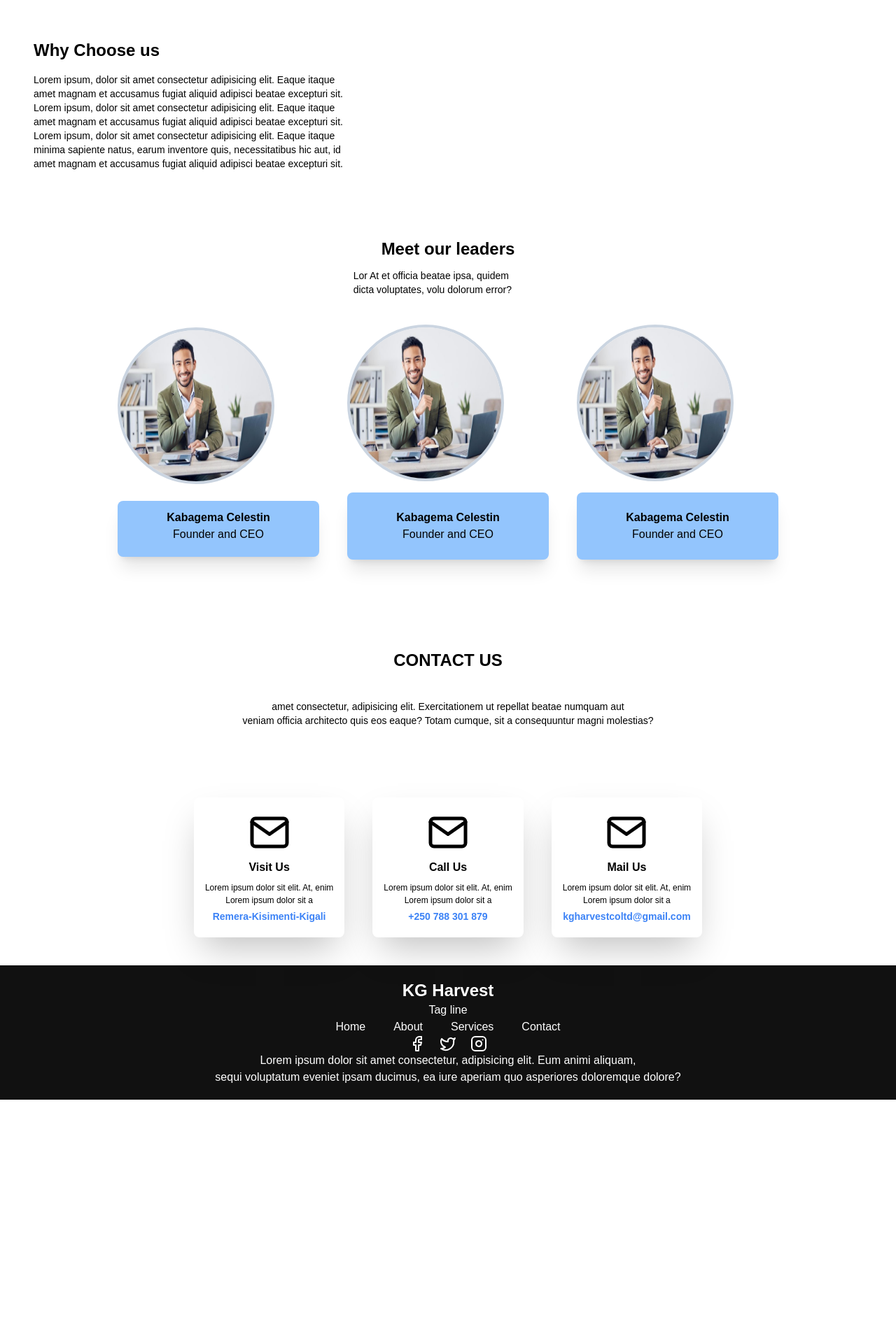
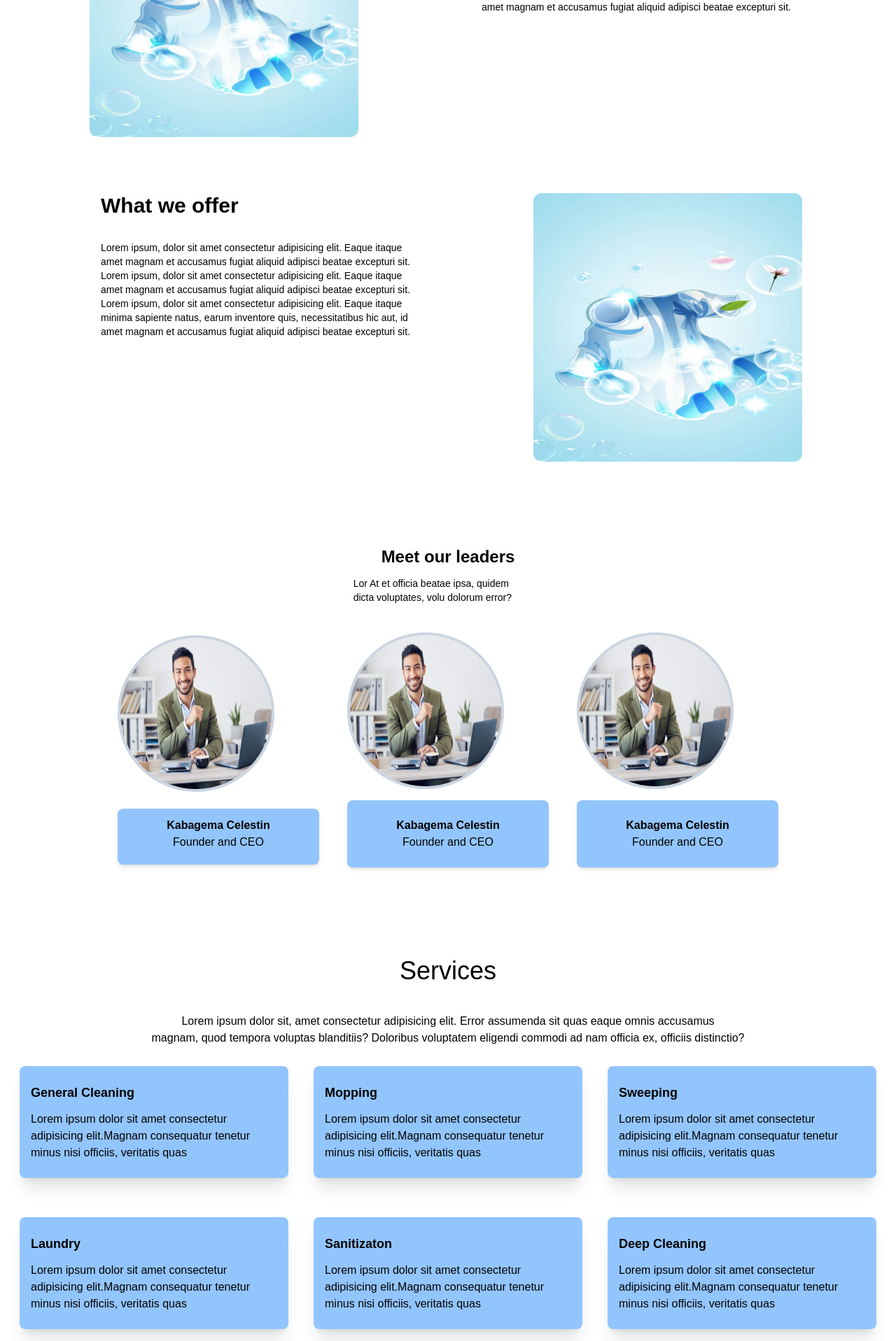
Before and after one commit to Daweed234/kg_harvest-gig, a React (Create React App) app: page / in a window 1280 px wide. Shown: the part 880-2797 px from the top of the page at 70% size. Before the commit the page ends 2452 px from the top, so only its background shows below. Built offline with nearby package versions, Linux system fonts and the light colour scheme.

Commit message:
changes made

```diff
--- a/src/Components/Home/Footer.jsx
+++ b/src/Components/Home/Footer.jsx
@@ -6,8 +6,8 @@ import { Instagram } from "lucide-react";
 const Footer = () => {
     return (
         <>
-            <div className=" bg-[#111] mt-10">
-                <div className="text-center justify-center px-5 py-5 text-[#fff]">
+            <div className=" bg-[#fff] shadow-xl  mt-10">
+                <div className="text-center justify-center px-5 py-5 text-[#000]">
                     <div>
                         <p className="text-2xl font-bold hover:text-[#cacaca]">KG Harvest</p>
                         <p className=" hover:text-[#cacaca]">Tag line</p>
--- a/src/Components/Navbar.jsx
+++ b/src/Components/Navbar.jsx
@@ -16,11 +16,11 @@ const Navbar = () => {
                 <p className="text-sm md:text-base hover:-translate-y-1 duration-300 font-medium hover:cursor-pointer">
                   Home
                 </p>
-                <p className="ml-8 text-sm md:text-base hover:-translate-y-1 duration-300 md:ml-12 font-medium hover:cursor-pointer">
-                  About
+                  <p className="ml-8 text-sm md:text-base hover:-translate-y-1 duration-300 md:ml-12 font-medium hover:cursor-pointer">
+                    About
                 </p>
                 <p className="ml-8 text-sm md:text-base hover:-translate-y-1 duration-300 md:ml-12 font-medium hover:cursor-pointer">
-                  Services
+                Services
                 </p>
             </div>
             <div className="flex flex-row gap-5">
--- a/src/Pages/Home.jsx
+++ b/src/Pages/Home.jsx
@@ -2,30 +2,28 @@ import React from "react";
 import { MoveRight } from "lucide-react";
 import { Link } from "react-router-dom";
 import Navbar from "../Components/Navbar";
-import Man from '../Img/Man.jpeg'
+import Man from "../Img/Man.jpeg";
 import Footer from "../Components/Home/Footer";
-import { FiMail } from 'react-icons/fi'
-import Bg from '../Img/Bg.jpeg'
-
+import { FiMail, FiPhone, FiMapPin } from "react-icons/fi";
+import Bg from "../Img/Bg.jpeg";
+import Water from "../Img/water.jpeg";
 
 const Home = () => {
     return (
         <>
             <Navbar />
             <div className="w-full">
-                {/* <img `src={Bg} alt="" /> */}
                 <div>
+                    {/* <img className=" absolute inset-0 z-0 " src={Bg} alt="" /> */}
                     <div className="flex flex-col ml-12 mt-16">
                         <p className="text-[64px] sm:text-[40px] font-medium">
                             Get Your Stuff <br />
                             Area Cleaned
                         </p>
                         <div className=" flex flex-row gap-2 mt-5">
-
                             <button className="px-5 py-3 bg-blue-500 hover:bg-blue-600 text-white rounded-lg hover:-translate-y-3 duration-300">
                                 Contact Us
                             </button>
-
 
                             <div className="hover:-translate-y-3 duration-300 flex flex-row">
                                 <button className="px-5 py-3 text-black rounded-lg ">
@@ -33,12 +31,9 @@ const Home = () => {
                                 </button>
                                 <MoveRight className="mt-3 w-6" />
                             </div>
-
                         </div>
                     </div>
-                <div>
-                    {/* <img src={Pic} alt="" /> */}
-                </div>
+                    <div>{/* <img src={Pic} alt="" /> */}</div>
                 </div>
                 <div className="flex flex-row items-center justify-center gap-52 bg-blue-500 h-36 mt-36">
                     <div className="flex flex-col items-center">
@@ -60,89 +55,121 @@ const Home = () => {
                 </div>
             </div>
 
-
-
             <div className="px-12 py-10">
                 {/* Left */}
 
-
-
-                    <div>
-                    {/* <img src={ } alt="" /> */}
-                    </div>
+                <div>{/* <img src={ } alt="" /> */}</div>
 
                 {/* Right */}
 
-                    <div >
-                        <p className="font-semibold text-2xl">Who We are</p>
-                        <p className="text-sm py-4">
-                        Lorem ipsum, dolor sit amet consectetur adipisicing elit. Eaque itaque <br />
-                        amet magnam et accusamus fugiat aliquid adipisci beatae excepturi sit.<br />
-                        Lorem ipsum, dolor sit amet consectetur adipisicing elit. Eaque itaque <br />
-                        amet magnam et accusamus fugiat aliquid adipisci beatae excepturi sit.<br />
-                        Lorem ipsum, dolor sit amet consectetur adipisicing elit. Eaque itaque <br />
-                        minima sapiente natus, earum inventore quis, necessitatibus hic aut, id <br />
-                        amet magnam et accusamus fugiat aliquid adipisci beatae excepturi sit.<br />
-                        </p>
-                    </div>
 
             </div>
 
 
 
-                <div className="px-12 py-10">
-                    {/* Left */}
-                    <div >
-                        <p className="font-semibold text-2xl">Why Choose us</p>
-                        <p className="text-sm py-4">
-                        Lorem ipsum, dolor sit amet consectetur adipisicing elit. Eaque itaque <br />
-                        amet magnam et accusamus fugiat aliquid adipisci beatae excepturi sit.<br />
-                        Lorem ipsum, dolor sit amet consectetur adipisicing elit. Eaque itaque <br />
-                        amet magnam et accusamus fugiat aliquid adipisci beatae excepturi sit.<br />
-                        Lorem ipsum, dolor sit amet consectetur adipisicing elit. Eaque itaque <br />
-                        minima sapiente natus, earum inventore quis, necessitatibus hic aut, id <br />
-                        amet magnam et accusamus fugiat aliquid adipisci beatae excepturi sit.<br />
+
+            <div className="flex gap-32">
+                <div>
+                    <img src={Water} className=" w-96 h-96 ml-32 rounded-xl" alt="" />
+                </div>
+                <div className="">
+                    <p className="font-semibold px-12 text-3xl">Who we are</p>
+                    <p className="text-sm py-8 px-12">
+                        Lorem ipsum, dolor sit amet consectetur adipisicing elit. Eaque
+                        itaque <br />
+                        amet magnam et accusamus fugiat aliquid adipisci beatae excepturi
+                        sit.
+                        <br />
+                        Lorem ipsum, dolor sit amet consectetur adipisicing elit. Eaque
+                        itaque <br />
+                        amet magnam et accusamus fugiat aliquid adipisci beatae excepturi
+                        sit.
+                        <br />
+                        Lorem ipsum, dolor sit amet consectetur adipisicing elit. Eaque
+                        itaque <br />
+                        minima sapiente natus, earum inventore quis, necessitatibus hic aut,
+                        id <br />
+                        amet magnam et accusamus fugiat aliquid adipisci beatae excepturi
+                        sit.
+                        <br />
                     </p>
                 </div>
-
-                    {/* Right */}
-
-                    <div>
-                    {/* <img src={ } alt="" /> */}
-                    </div>
-
             </div>
 
 
-            <div className='flex flex-col justify-center items-center mb-32'>
+
+            <div className="flex gap-32 ml-24 mt-20 mb-20">
+                <div className="">
+                    <p className="font-semibold px-12 text-3xl">What we offer</p>
+                    <p className="text-sm py-8 px-12">
+                        Lorem ipsum, dolor sit amet consectetur adipisicing elit. Eaque
+                        itaque <br />
+                        amet magnam et accusamus fugiat aliquid adipisci beatae excepturi
+                        sit.
+                        <br />
+                        Lorem ipsum, dolor sit amet consectetur adipisicing elit. Eaque
+                        itaque <br />
+                        amet magnam et accusamus fugiat aliquid adipisci beatae excepturi
+                        sit.
+                        <br />
+                        Lorem ipsum, dolor sit amet consectetur adipisicing elit. Eaque
+                        itaque <br />
+                        minima sapiente natus, earum inventore quis, necessitatibus hic
+                        aut, id <br />
+                        amet magnam et accusamus fugiat aliquid adipisci beatae excepturi
+                        sit.
+                        <br />
+                    </p>
+                </div>
+                <div>
+                    <img src={Water} className=" w-96 h-96 rounded-xl" alt="" />
+                </div>
+            </div>
+
+            <div className="flex flex-col justify-center items-center mb-32">
                 <div>
                     <div>
-                            <p className='font-semibold text-2xl mb-3 mt-10 px-10'>Meet our leaders</p>
-                            <p className="text-sm mb-10">Lor At et officia beatae ipsa, quidem <br />
-                                dicta voluptates, volu dolorum error?</p>
-
+                        <p className="font-semibold text-2xl mb-3 mt-10 px-10">
+                            Meet our leaders
+                        </p>
+                        <p className="text-sm mb-10">
+                            Lor At et officia beatae ipsa, quidem <br />
+                            dicta voluptates, volu dolorum error?
+                        </p>
                     </div>
                 </div>
                 <div className="flex gap-10">
                     <div className="grid gap-4 items-center">
-                        <img className='w-56 h-56 border-slate-300 border-4 rounded-full' src={Man} alt="" />
-                            <div className='text-center w-72 h-20 rounded-lg bg-blue-300 shadow-xl'>
-                                <p className='font-bold text-base mt-3'>Kabagema Celestin</p>
+                        <img
+                            className="w-56 h-56 border-slate-300 border-4 rounded-full"
+                            src={Man}
+                            alt=""
+                        />
+                        <div className="text-center w-72 h-20 rounded-lg bg-blue-300 shadow-md hover:shadow-2xl duration-300">
+                            <p className="font-bold text-base mt-3">Kabagema Celestin</p>
 
                             <p>Founder and CEO</p>
                         </div>
                     </div>
                     <div className="grid gap-4 items-center">
-                        <img className='w-56 h-56 border-slate-300 border-4 rounded-full' src={Man} alt="" />
-                            <div className='text-center w-72 px-4 py-6 rounded-lg bg-blue-300 shadow-xl'>
-                                <p className='font-bold text-base'>Kabagema Celestin</p>
+                        <img
+                            className="w-56 h-56 border-slate-300 border-4 rounded-full"
+                            src={Man}
+                            alt=""
+                        />
+                        <div className="text-center w-72 px-4 py-6 rounded-lg shadow-md hover:shadow-2xl duration-300 bg-blue-300">
+                            <p className="font-bold text-base">Kabagema Celestin</p>
                             <p>Founder and CEO</p>
                         </div>
                     </div>
                     <div className="grid gap-4 items-center">
-                        <img className='w-56 h-56 border-slate-300 border-4 rounded-full' src={Man} alt="" />
-                            <div className='text-center w-72 px-4 py-6 rounded-lg bg-blue-300 shadow-xl'>
-                                <p className='font-bold text-base'>Kabagema Celestin</p>
+                        <img
+                            className="w-56 h-56 border-slate-300 border-4 rounded-full"
+                            src={Man}
+                            alt=""
+                        />
+                        <div className="text-center w-72 px-4 py-6 rounded-lg bg-blue-300 shadow-md hover:shadow-2xl duration-300">
+                            <p className="font-bold text-base">Kabagema Celestin</p>
                             <p>Founder and CEO</p>
                         </div>
                     </div>
@@ -153,46 +180,124 @@ const Home = () => {
             </div>
 
 
-
-
-                <div className='text-center items-center justify-center mt-32 mb-20'>
-      <p className='text-2xl font-bold'>CONTACT US</p>
-      <p className='text-sm mt-10'> amet consectetur, adipisicing elit. Exercitationem ut repellat beatae numquam aut <br /> veniam officia architecto quis eos eaque? Totam cumque, sit a consequuntur magni molestias? </p>
+            <div>
+                <div>
+                    <p className='text-4xl flex text-center justify-center items-center mb-10 mt-24'>Services</p>
+                    <p className='text-center'>Lorem ipsum dolor sit, amet consectetur adipisicing elit. Error assumenda sit quas eaque omnis accusamus <br />
+                        magnam, quod tempora voluptas blanditiis? Doloribus voluptatem eligendi commodi ad nam officia ex, officiis distinctio?</p>
                 </div>
-      <div className='flex justify-center items-center gap-10 mt-12'>
-
-      <div className='flex flex-col items-center justify-center px-4 py-5 rounded-lg mt-5 shadow-2xl'>
-          <FiMail className=' text-6xl'/>
-          <p className='font-bold mt-2'>Visit Us</p>
-          <p className='text-[12px] mt-2 mb-1 text-center'>
-          Lorem ipsum dolor sit elit. At, enim <br />Lorem ipsum dolor sit a <br />
-          </p>
-          <p className='text-sm font-semibold text-blue-500'>Remera-Kisimenti-Kigali</p>
+                <div className="flex flex-col">
+                    <div className='flex flex-row gap-9 m-7'>
+                        <div className=' w-full px-4 py-6 rounded-lg bg-blue-300 shadow-xl'>
+                            <p className='font-bold text-lg mb-3'>General Cleaning</p>
+                            <p>Lorem ipsum dolor sit amet consectetur adipisicing elit.Magnam consequatur tenetur minus nisi officiis, veritatis quas </p>
                         </div>
-        <div className='flex flex-col items-center justify-center px-4 py-5 rounded-lg mt-5 shadow-2xl'>
-          <FiMail className=' text-6xl'/>
-          <p className='font-bold mt-2'>Call Us</p>
-          <p className='text-[12px] mt-2 mb-1 text-center'>
-          Lorem ipsum dolor sit elit. At, enim <br />Lorem ipsum dolor sit a <br />
-          </p>
-          <p className='text-sm font-semibold text-blue-500'>+250 788 301 879</p>
+                        <div className=' w-full px-4 py-6 rounded-lg bg-blue-300 shadow-xl'>
+                            <p className='font-bold text-lg mb-3'>Mopping</p>
+                            <p>Lorem ipsum dolor sit amet consectetur adipisicing elit.Magnam consequatur tenetur minus nisi officiis, veritatis quas </p>
                         </div>
-        <div className='flex flex-col items-center justify-center px-4 py-5 rounded-lg mt-5 shadow-2xl'>
-          <FiMail className=' text-6xl'/>
-          <p className='font-bold mt-2'>Mail Us</p>
-          <p className='text-[12px] mt-2 mb-1 text-center'>
-          Lorem ipsum dolor sit elit. At, enim <br />Lorem ipsum dolor sit a <br />
-          </p>
-          <p className='text-sm font-semibold text-blue-500'>kgharvestcoltd@gmail.com</p>
+                        <div className=' w-full px-4 py-6 rounded-lg bg-blue-300 shadow-xl'>
+                            {/* <Mop /> */}
+                            <p className='font-bold text-lg mb-3'>Sweeping</p>
+                            <p>Lorem ipsum dolor sit amet consectetur adipisicing elit.Magnam consequatur tenetur minus nisi officiis, veritatis quas </p>
+                        </div>
+                    </div>
+                    <div className='flex flex-row gap-9 m-7'>
+                        <div className=' w-full px-4 py-6 rounded-lg bg-blue-300 shadow-xl'>
+                            <p className='font-bold text-lg mb-3'>Laundry</p>
+                            <p>Lorem ipsum dolor sit amet consectetur adipisicing elit.Magnam consequatur tenetur minus nisi officiis, veritatis quas </p>
+                        </div>
+                        <div className=' w-full px-4 py-6 rounded-lg bg-blue-300 shadow-xl'>
+                            <p className='font-bold text-lg mb-3'>Sanitizaton</p>
+                            <p>Lorem ipsum dolor sit amet consectetur adipisicing elit.Magnam consequatur tenetur minus nisi officiis, veritatis quas </p>
+                        </div>
+                        <div className=' w-full px-4 py-6 rounded-lg bg-blue-300 shadow-xl'>
+                            <p className='font-bold text-lg mb-3'>Deep Cleaning</p>
+                            <p>Lorem ipsum dolor sit amet consectetur adipisicing elit.Magnam consequatur tenetur minus nisi officiis, veritatis quas </p>
+                        </div>
+                    </div>
+                    <div className='flex flex-row gap-9 m-7'>
+                        <div className=' w-full px-4 py-6 rounded-lg bg-blue-300 shadow-xl'>
+                            <p className='font-bold text-lg mb-3'>Garden Maintainance</p>
+                            <p>Lorem ipsum dolor sit amet consectetur adipisicing elit.Magnam consequatur tenetur minus nisi officiis, veritatis quas </p>
+                        </div>
+                        <div className=' w-full px-4 py-6 rounded-lg bg-blue-300 shadow-xl'>
+                            <p className='font-bold text-lg mb-3'>Hygiene technique training</p>
+                            <p>Lorem ipsum dolor sit amet consectetur adipisicing elit.Magnam consequatur tenetur minus nisi officiis, veritatis quas </p>
+                        </div>
+                        <div className=' w-full px-4 py-6 rounded-lg bg-blue-300 shadow-xl'>
+                            <p className='font-bold text-lg mb-3'>Groundskeeping</p>
+                            <p>Lorem ipsum dolor sit amet consectetur adipisicing elit.Magnam consequatur tenetur minus nisi officiis, veritatis quas </p>
+                        </div>
+                    </div>
+                    <div className='flex flex-row gap-9 m-7'>
+                        <div className=' w-full px-4 py-6 rounded-lg bg-blue-300 shadow-xl'>
+                            <p className='font-bold text-lg mb-3'>Dusting</p>
+                            <p>Lorem ipsum dolor sit amet consectetur adipisicing elit.Magnam consequatur tenetur minus nisi officiis, veritatis quas </p>
+                        </div>
+                        <div className=' w-full px-4 py-6 rounded-lg bg-blue-300 shadow-xl'>
+                            <p className='font-bold text-lg mb-3'>Trash Removal</p>
+                            <p>Lorem ipsum dolor sit amet consectetur adipisicing elit.Magnam consequatur tenetur minus nisi officiis, veritatis quas </p>
+                        </div>
+                        <div className=' w-full px-4 py-6 rounded-lg bg-blue-300 shadow-xl'>
+                            <p className='font-bold text-lg mb-3'>Vacuming</p>
+                            <p>Lorem ipsum dolor sit amet consectetur adipisicing elit.Magnam consequatur tenetur minus nisi officiis, veritatis quas </p>
+                        </div>
+                    </div>
+                    <div className='flex flex-row gap-9 m-7'>
+                        <div className=' w-[420px] px-4 py-6 rounded-lg bg-blue-300 shadow-xl'>
+                            <p className='font-bold text-lg mb-3'>Landscaping care</p>
+                            <p>Lorem ipsum dolor sit amet consectetur adipisicing elit.Magnam consequatur tenetur minus nisi officiis, veritatis quas </p>
+                        </div>
+                    </div>
                 </div>
             </div>
 
 
-
-
-
-
-
+            <div className="text-center items-center justify-center mt-32 mb-20">
+                <p className="text-2xl font-bold">CONTACT US</p>
+                <p className="text-sm mt-10">
+                    {" "}
+                    amet consectetur, adipisicing elit. Exercitationem ut repellat beatae
+                    numquam aut <br /> veniam officia architecto quis eos eaque? Totam
+                    cumque, sit a consequuntur magni molestias?{" "}
+                </p>
+            </div>
+            <div className="flex justify-center items-center gap-10 mt-12">
+                <div className="flex flex-col items-center justify-center px-4 py-5 rounded-lg mt-5 shadow-md hover:shadow-2xl duration-300">
+                    <FiMapPin className=" text-6xl" />
+                    <p className="font-bold mt-2">Visit Us</p>
+                    <p className="text-[12px] mt-2 mb-1 text-center">
+                        Lorem ipsum dolor sit elit. At, enim <br />
+                        Lorem ipsum dolor sit a <br />
+                    </p>
+                    <p className="text-sm font-semibold text-blue-500">
+                        Remera-Kisimenti-Kigali
+                    </p>
+                </div>
+                <div className="flex flex-col items-center justify-center px-4 py-5 rounded-lg mt-5 shadow-md hover:shadow-2xl duration-300">
+                    <FiPhone className="text-6xl" />
+                    <p className="font-bold mt-2">Call Us</p>
+                    <p className="text-[12px] mt-2 mb-1 text-center">
+                        Lorem ipsum dolor sit elit. At, enim <br />
+                        Lorem ipsum dolor sit a <br />
+                    </p>
+                    <p className="text-sm font-semibold text-blue-500">
+                        +250 788 301 879
+                    </p>
+                </div>
+                <div className="flex flex-col items-center justify-center px-4 py-5 rounded-lg mt-5 shadow-md hover:shadow-2xl duration-300">
+                    <FiMail className=" text-6xl" />
+                    <p className="font-bold mt-2">Mail Us</p>
+                    <p className="text-[12px] mt-2 mb-1 text-center">
+                        Lorem ipsum dolor sit elit. At, enim <br />
+                        Lorem ipsum dolor sit a <br />
+                    </p>
+                    <p className="text-sm font-semibold text-blue-500">
+                        kgharvestcoltd@gmail.com
+                    </p>
+                </div>
+            </div>
 
 
             <Footer />
--- a/tailwind.config.js
+++ b/tailwind.config.js
@@ -12,6 +12,9 @@ module.exports = {
         'custom-red': '#e74c3c',
         // You can define as many colors as you need
       },
+      boxShadow:{
+        'box-shadow': '0 4px 6px rgba(0, 0, 0, 0.1)'
+      }
     },
   },
   plugins: [],
```
Also changed, not shown: src/Img/water.jpeg (added). Lines whose indentation alone changed are shown as unchanged.
